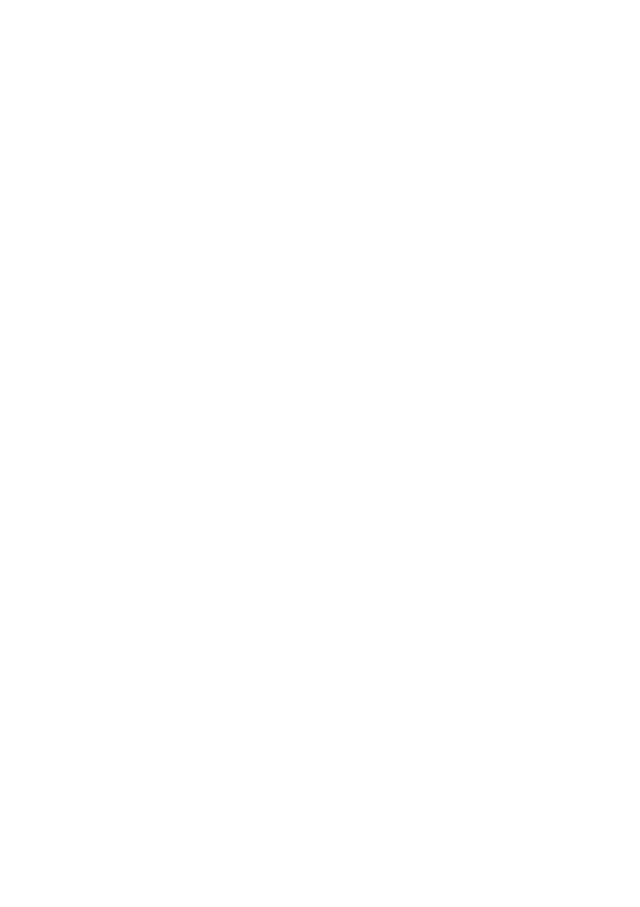
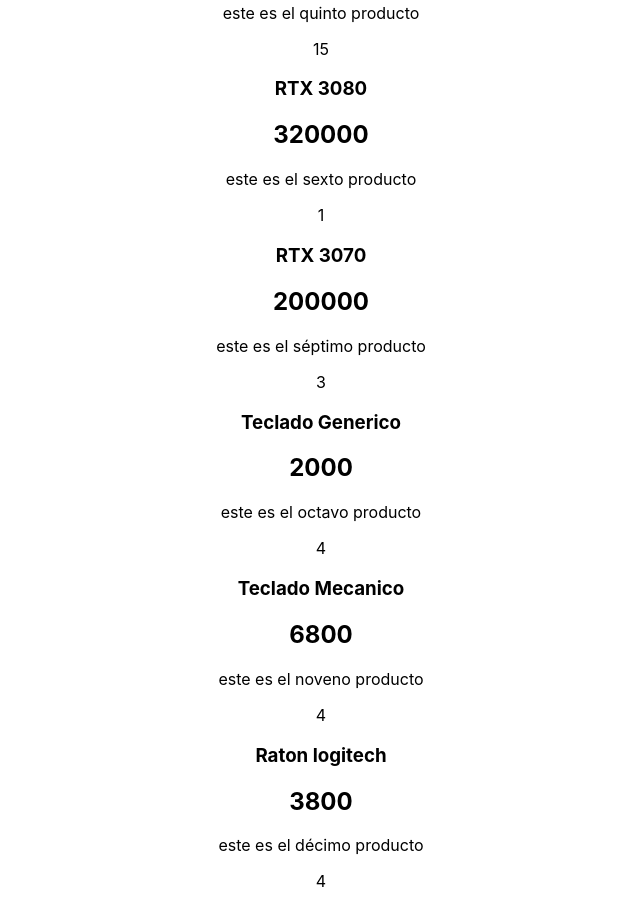
Before and after one commit to nicolaseqz/carritoreactjs, a React (Create React App) app: page / in a window 1280 px wide. Shown: the part 1200-2107 px from the top of the page, without its empty margins (319-959 px from the left). Before the commit the page ends 800 px from the top, so only its background shows below. Built offline with nearby package versions, Linux system fonts and the light colour scheme.

Commit message:
clase y after + desafio 4

```diff
--- /dev/null
+++ b/src/components/Item.jsx
@@ -0,0 +1,12 @@
+const Item = ({description, price, stock, title}) => {
+    return (
+       <div>
+        <h3>{title}</h3>
+        <h2>{price}</h2>
+        <p>{description}</p>
+        <p>{stock}</p>
+       </div>
+    )
+}
+
+export default Item;
--- /dev/null
+++ b/src/components/ItemList.jsx
@@ -0,0 +1,24 @@
+import Item from "./Item"
+
+const ItemList = ({products}) =>{
+    console.log('Products en ItemList', products)
+    return(
+        <div>
+        {products.map(product => {
+           return(
+            <Item
+            key={product.id}
+            description = {product.descripcion}
+            category = {product.categoria}
+            image = {product.image}
+            price = {product.price}
+            stock = {product.stock}
+            title = {product.title}
+            />
+           )
+        })}
+        </div>
+    )
+}
+
+export default ItemList;
--- a/src/components/itemlistcontainer.jsx
+++ b/src/components/itemlistcontainer.jsx
@@ -1,12 +1,26 @@
-import { Component } from 'react';
+import { useState, useEffect } from 'react';
+import getProducts from '../services/handMadePromise';
+import ItemList from './ItemList';
 import ItemCount from './ItemCount';
 
 const ItemListContainer = ({greeting}) => {
+
+const [products, setProducts] = useState([])
+
+useEffect(() => {
+    getProducts
+    .then(res => {
+        setProducts(res)
+    })
+    .catch(err => alert('Tenemos un problema!', err))
+}, [])
+
     return (
         <div>
             <h2>Hola mundo!</h2>
             <h3>{greeting}</h3>
             <ItemCount stock={5} initial={1}/>
+            <ItemList products={products}/>
         </div>
     )
 }
--- /dev/null
+++ b/src/services/handMadePromise.js
@@ -0,0 +1,101 @@
+const data = [
+
+    {
+        "id":1,
+        "image":"https://images-na.ssl-images-amazon.com/images/I/616VM20%2BAzL.__AC_SY300_SX300_QL70_ML2_.jpg",
+        "title":"Ryzen 5900x",
+        "descripcion": "este es el primer producto",
+        "categoria":"Procesadores",
+        "price": "73000",
+        "stock": "4"
+    },
+    {
+        "id":2,
+        "image":"https://i.blogs.es/588c7d/amd6/original.jpeg",
+        "title":"Ryzen 5800x",
+        "descripcion": "este es el segundo producto",
+        "categoria":"Procesadores",
+        "price": "58000",
+        "stock": "10"
+    },
+    {
+        "id":3,
+        "image":"https://http2.mlstatic.com/D_NQ_NP_884972-MLA40182457265_122019-O.jpg",
+        "title":"Ryzen 2200G",
+        "descripcion": "este es el tercer producto",
+        "categoria":"Procesadores",
+        "price": "22000",
+        "stock": "5"
+    },
+    {
+        "id":4,
+        "image":"https://app.contabilium.com/files/explorer/20302/Productos-Servicios/concepto-4886285.jpg",
+        "title":"Radeon 6800XT",
+        "descripcion": "este es el cuarto producto",
+        "categoria":"Placas-de-video",
+        "price": "280000",
+        "stock": "3"
+    },
+    {
+        "id":5,
+        "image":"https://m.media-amazon.com/images/I/81U5H5c0jyL._AC_SL1500_.jpg",
+        "title":"Radeon 6900XT",
+        "descripcion": "este es el quinto producto",
+        "categoria":"Placas-de-video",
+        "price": "305000",
+        "stock": "15"
+    },
+    {
+        "id":6,
+        "image":"https://s3-sa-east-1.amazonaws.com/saasargentina/0q6tMtEfaFFScGS5Wuhn/imagen",
+        "title":"RTX 3080",
+        "descripcion": "este es el sexto producto",
+        "categoria":"Placas-de-video",
+        "price": "320000",
+        "stock": "1"
+    },
+    {
+        "id":7,
+        "image":"https://http2.mlstatic.com/D_NQ_NP_963530-MLA46418767025_062021-O.jpg",
+        "title":"RTX 3070",
+        "descripcion": "este es el séptimo producto",
+        "categoria":"Placas-de-video",
+        "price": "200000",
+        "stock": "3"
+    },
+    {
+        "id":8,
+        "image":"https://s3-sa-east-1.amazonaws.com/peluffo/39b42091-a487-4a90-9628-15868cb7a18d.jpg",
+        "title":"Teclado Generico",
+        "descripcion": "este es el octavo producto",
+        "categoria":"perifericos",
+        "price": "2000",
+        "stock": "4"
+    },
+    {
+        "id":9,
+        "image":"https://picodotdev.github.io/blog-bitix/2020/12/guia-basica-sobre-teclados-mecanicos-para-ordenador/images/ducky-one-2-tkl_hu354ab0c3d09f385c997f31ff19e237d6_461539_1040x0_resize_box_2.png",
+        "title":"Teclado Mecanico",
+        "descripcion": "este es el noveno producto",
+        "categoria":"perifericos",
+        "price": "6800",
+        "stock": "4"
+    },
+    {
+        "id":10,
+        "image":"https://www.fullh4rd.com.ar/img/productos/Pics_Prod/mouse-logitech-g203-0.jpg",
+        "title":"Raton logitech",
+        "descripcion": "este es el décimo producto",
+        "categoria":"perifericos",
+        "price": "3800",
+        "stock": "4"
+    }
+]
+
+const getProducts = new Promise  ((resolve) => {
+    setTimeout(() => {
+        resolve(data)
+    }, 2000)
+})
+
+export default getProducts;
```
